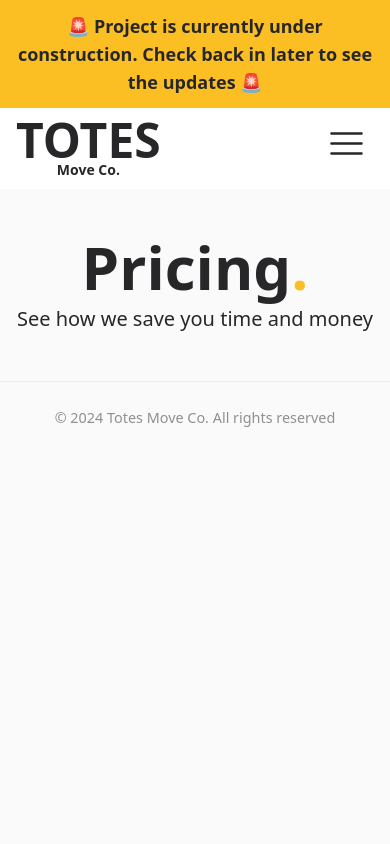
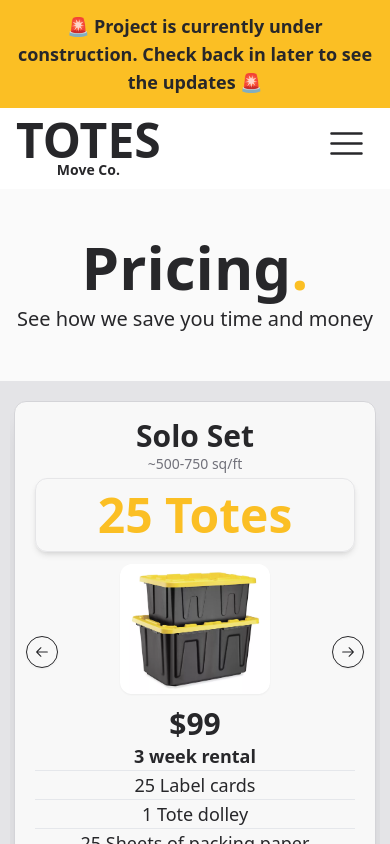
Before and after one commit to thediegobryan/move-co, a Next.js app: page /pricing in a window 390 px wide. Shown: the top 844 px of the page. Built offline with nearby package versions, Linux system fonts and the light colour scheme.

Commit message:
added pricing

```diff
--- a/package.json
+++ b/package.json
@@ -17,6 +17,7 @@
     "@radix-ui/react-slot": "^1.0.2",
     "class-variance-authority": "^0.7.0",
     "clsx": "^2.1.0",
+    "embla-carousel-react": "^8.0.2",
     "framer-motion": "^11.1.7",
     "next": "14.2.2",
     "react": "^18",
--- a/src/app/pricing/page.tsx
+++ b/src/app/pricing/page.tsx
@@ -1,12 +1,80 @@
+import PricingBox from "@/components/pricing-box";
 import React from "react";
+import {
+  Carousel,
+  CarouselContent,
+  CarouselItem,
+  CarouselNext,
+  CarouselPrevious,
+} from "@/components/ui/carousel";
 
+const products = [
+  {
+    title: "Solo Set",
+    for: "~500-750 sq/ft",
+    quantity: 25,
+    price: 99,
+    dolleys: "1 Tote dolley",
+    packingPaper: "25 Sheets of packing paper",
+  },
+  {
+    title: "Home Haul",
+    for: "~750-1250 sq/ft",
+    quantity: 40,
+    price: 125,
+    dolleys: "1 Tote dolley",
+    packingPaper: "50 Sheets of packing paper",
+  },
+  {
+    title: "Family Pack",
+    for: "~1250-2000 sq/ft",
+    quantity: 60,
+    price: 160,
+    dolleys: "2 Tote dolley",
+    packingPaper: "50 Sheets of packing paper",
+  },
+  {
+    title: "Mega Move",
+    for: "~2000-3000 sq/ft",
+    quantity: 80,
+    price: 195,
+    dolleys: "2 Tote dolley",
+    packingPaper: "75 Sheets of packing paper",
+  },
+];
 export default function page() {
   return (
+    <div>
       <section className="my-12 text-center">
         <h1 className="text-6xl font-bold my-2">
           Pricing<span className="text-accent text-6xl">.</span>
         </h1>
         <h3 className="text-xl">See how we save you time and money</h3>
       </section>
+      <section className="bg-zinc-200 hidden md:flex items-center justify-center">
+        {products.map((product, index) => (
+          <PricingBox key={index} product={product} />
+        ))}
+      </section>
+      <section className="bg-zinc-200 flex md:hidden justify-center">
+        <Carousel
+          className="flex max-w-[95vw]"
+          opts={{
+            align: "center",
+            loop: true,
+          }}
+        >
+          <CarouselContent>
+            {products.map((product, index) => (
+              <CarouselItem key={index} className="min-w-[205px]">
+                <PricingBox product={product} />
+              </CarouselItem>
+            ))}
+          </CarouselContent>
+          <CarouselPrevious />
+          <CarouselNext />
+        </Carousel>
+      </section>
+    </div>
   );
 }
--- a/src/components/btn-rent-now.tsx
+++ b/src/components/btn-rent-now.tsx
@@ -15,7 +15,7 @@ export default function BtnRentNow({ className }: rentNowProps) {
       )}
       href="/rent-now"
     >
-      Rent Now
+      Book Now
     </Link>
   );
 }
--- /dev/null
+++ b/src/components/pricing-box.tsx
@@ -0,0 +1,54 @@
+import Image from "next/image";
+import React from "react";
+import toteStack from "../../public/totesStack.png";
+import BtnRentNow from "./btn-rent-now";
+
+type ProductProps = {
+  product: {
+    title: string;
+    for: string;
+    quantity: number;
+    price: number;
+    dolleys: string;
+    packingPaper: string;
+  };
+};
+
+export default function PricingBox({ product }: ProductProps) {
+  return (
+    <form className="grid grid-rows-auto grid-cols-1 border border-zinc-300 min-w-[210px] text-center rounded-xl py-4 px-5 my-5 mx-1 bg-zinc-50/90 shadow-xl md:hover:scale-105 md:hover:bg-zinc-50 transition">
+      <div className="row-start-1 mb-0">
+        <h3 className="text-3xl font-bold">{product.title}</h3>
+        <p className="text-zinc-500 text-sm">{product.for}</p>
+        <p className="text-5xl text-accent shadow-md py-3 px-2 mt-1 font-extrabold rounded-xl border border-zinc-300/50">
+          {product.quantity} Totes
+        </p>
+      </div>
+      <div className="row-start-2 flex justify-center items-center">
+        <Image
+          src={toteStack}
+          alt="Totes stacked on top of each other."
+          width={150}
+          height={150}
+          style={{ objectFit: "contain" }}
+          className="bg-white rounded-xl shadow-sm my-3"
+        />
+      </div>
+      <div className="mb-2">
+        <ul className="">
+          <li className="text-3xl font-extrabold">${product.price}</li>
+          <li className="font-extrabold">3 week rental</li>
+          <hr />
+          <li className="">{product.quantity} Label cards</li>
+          <hr />
+          <li className="">{product.dolleys}</li>
+          <hr />
+          <li className="">{product.packingPaper}</li>
+          <hr />
+          <li className="">Drop-off & Pick-up</li>
+        </ul>
+      </div>
+      <BtnRentNow />
+    </form>
+  );
+}
--- /dev/null
+++ b/src/components/ui/carousel.tsx
@@ -0,0 +1,262 @@
+"use client";
+
+import * as React from "react";
+import { ArrowLeftIcon, ArrowRightIcon } from "@radix-ui/react-icons";
+import useEmblaCarousel, {
+  type UseEmblaCarouselType,
+} from "embla-carousel-react";
+
+import { cn } from "@/lib/utils";
+import { Button } from "@/components/ui/button";
+
+type CarouselApi = UseEmblaCarouselType[1];
+type UseCarouselParameters = Parameters<typeof useEmblaCarousel>;
+type CarouselOptions = UseCarouselParameters[0];
+type CarouselPlugin = UseCarouselParameters[1];
+
+type CarouselProps = {
+  opts?: CarouselOptions;
+  plugins?: CarouselPlugin;
+  orientation?: "horizontal" | "vertical";
+  setApi?: (api: CarouselApi) => void;
+};
+
+type CarouselContextProps = {
+  carouselRef: ReturnType<typeof useEmblaCarousel>[0];
+  api: ReturnType<typeof useEmblaCarousel>[1];
+  scrollPrev: () => void;
+  scrollNext: () => void;
+  canScrollPrev: boolean;
+  canScrollNext: boolean;
+} & CarouselProps;
+
+const CarouselContext = React.createContext<CarouselContextProps | null>(null);
+
+function useCarousel() {
+  const context = React.useContext(CarouselContext);
+
+  if (!context) {
+    throw new Error("useCarousel must be used within a <Carousel />");
+  }
+
+  return context;
+}
+
+const Carousel = React.forwardRef<
+  HTMLDivElement,
+  React.HTMLAttributes<HTMLDivElement> & CarouselProps
+>(
+  (
+    {
+      orientation = "horizontal",
+      opts,
+      setApi,
+      plugins,
+      className,
+      children,
+      ...props
+    },
+    ref
+  ) => {
+    const [carouselRef, api] = useEmblaCarousel(
+      {
+        ...opts,
+        axis: orientation === "horizontal" ? "x" : "y",
+      },
+      plugins
+    );
+    const [canScrollPrev, setCanScrollPrev] = React.useState(false);
+    const [canScrollNext, setCanScrollNext] = React.useState(false);
+
+    const onSelect = React.useCallback((api: CarouselApi) => {
+      if (!api) {
+        return;
+      }
+
+      setCanScrollPrev(api.canScrollPrev());
+      setCanScrollNext(api.canScrollNext());
+    }, []);
+
+    const scrollPrev = React.useCallback(() => {
+      api?.scrollPrev();
+    }, [api]);
+
+    const scrollNext = React.useCallback(() => {
+      api?.scrollNext();
+    }, [api]);
+
+    const handleKeyDown = React.useCallback(
+      (event: React.KeyboardEvent<HTMLDivElement>) => {
+        if (event.key === "ArrowLeft") {
+          event.preventDefault();
+          scrollPrev();
+        } else if (event.key === "ArrowRight") {
+          event.preventDefault();
+          scrollNext();
+        }
+      },
+      [scrollPrev, scrollNext]
+    );
+
+    React.useEffect(() => {
+      if (!api || !setApi) {
+        return;
+      }
+
+      setApi(api);
+    }, [api, setApi]);
+
+    React.useEffect(() => {
+      if (!api) {
+        return;
+      }
+
+      onSelect(api);
+      api.on("reInit", onSelect);
+      api.on("select", onSelect);
+
+      return () => {
+        api?.off("select", onSelect);
+      };
+    }, [api, onSelect]);
+
+    return (
+      <CarouselContext.Provider
+        value={{
+          carouselRef,
+          api: api,
+          opts,
+          orientation:
+            orientation || (opts?.axis === "y" ? "vertical" : "horizontal"),
+          scrollPrev,
+          scrollNext,
+          canScrollPrev,
+          canScrollNext,
+        }}
+      >
+        <div
+          ref={ref}
+          onKeyDownCapture={handleKeyDown}
+          className={cn("relative", className)}
+          role="region"
+          aria-roledescription="carousel"
+          {...props}
+        >
+          {children}
+        </div>
+      </CarouselContext.Provider>
+    );
+  }
+);
+Carousel.displayName = "Carousel";
+
+const CarouselContent = React.forwardRef<
+  HTMLDivElement,
+  React.HTMLAttributes<HTMLDivElement>
+>(({ className, ...props }, ref) => {
+  const { carouselRef, orientation } = useCarousel();
+
+  return (
+    <div ref={carouselRef} className="overflow-hidden">
+      <div
+        ref={ref}
+        className={cn(
+          "flex",
+          orientation === "horizontal" ? "-ml-4" : "-mt-4 flex-col",
+          className
+        )}
+        {...props}
+      />
+    </div>
+  );
+});
+CarouselContent.displayName = "CarouselContent";
+
+const CarouselItem = React.forwardRef<
+  HTMLDivElement,
+  React.HTMLAttributes<HTMLDivElement>
+>(({ className, ...props }, ref) => {
+  const { orientation } = useCarousel();
+
+  return (
+    <div
+      ref={ref}
+      role="group"
+      aria-roledescription="slide"
+      className={cn(
+        "min-w-0 shrink-0 grow-0 basis-full",
+        orientation === "horizontal" ? "pl-4" : "pt-4",
+        className
+      )}
+      {...props}
+    />
+  );
+});
+CarouselItem.displayName = "CarouselItem";
+
+const CarouselPrevious = React.forwardRef<
+  HTMLButtonElement,
+  React.ComponentProps<typeof Button>
+>(({ className, variant = "outline", size = "icon", ...props }, ref) => {
+  const { orientation, scrollPrev, canScrollPrev } = useCarousel();
+
+  return (
+    <Button
+      ref={ref}
+      variant={variant}
+      size={size}
+      className={cn(
+        "absolute  h-8 w-8 rounded-full",
+        orientation === "horizontal"
+          ? "left-4 bottom-1/2 -translate-y-1/2"
+          : "-top-12 left-1/2 -translate-x-1/2 rotate-90",
+        className
+      )}
+      disabled={!canScrollPrev}
+      onClick={scrollPrev}
+      {...props}
+    >
+      <ArrowLeftIcon className="h-4 w-4" />
+      <span className="sr-only">Previous slide</span>
+    </Button>
+  );
+});
+CarouselPrevious.displayName = "CarouselPrevious";
+
+const CarouselNext = React.forwardRef<
+  HTMLButtonElement,
+  React.ComponentProps<typeof Button>
+>(({ className, variant = "outline", size = "icon", ...props }, ref) => {
+  const { orientation, scrollNext, canScrollNext } = useCarousel();
+
+  return (
+    <Button
+      ref={ref}
+      variant={variant}
+      size={size}
+      className={cn(
+        "absolute h-8 w-8 rounded-full",
+        orientation === "horizontal"
+          ? "right-4 bottom-1/2 -translate-y-1/2"
+          : "-bottom-12 left-1/2 -translate-x-1/2 rotate-90",
+        className
+      )}
+      disabled={!canScrollNext}
+      onClick={scrollNext}
+      {...props}
+    >
+      <ArrowRightIcon className="h-4 w-4" />
+      <span className="sr-only">Next slide</span>
+    </Button>
+  );
+});
+CarouselNext.displayName = "CarouselNext";
+
+export {
+  type CarouselApi,
+  Carousel,
+  CarouselContent,
+  CarouselItem,
+  CarouselPrevious,
+  CarouselNext,
+};
```
Also changed, not shown: 1 other file (tests, documents, lock files or other folders). Lines whose indentation alone changed are shown as unchanged.
